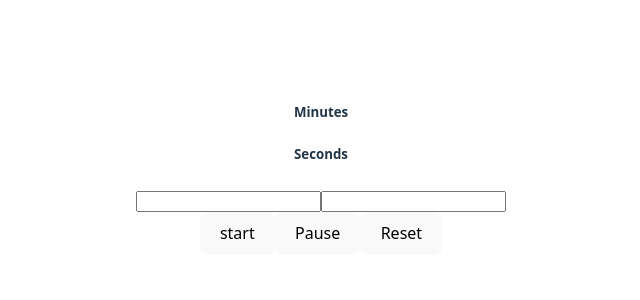
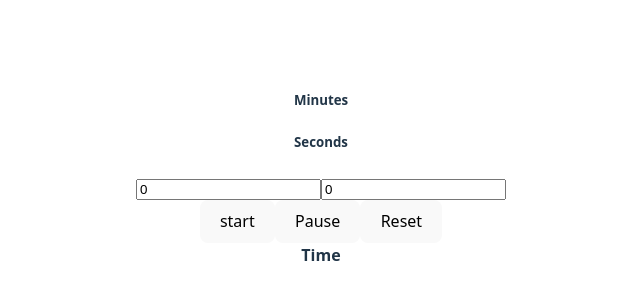
Before and after one commit to MdMuzaffar/React_Counter, a React (Vite) app: page / in a window 1280 px wide. Shown: the part 232-532 px from the top of the page, without its empty margins (319-959 px from the left). Built offline with nearby package versions, Linux system fonts and the light colour scheme.

Commit message:
Chor: React_Timer

```diff
--- a/src/App.tsx
+++ b/src/App.tsx
@@ -1,8 +1,23 @@
 import { useState } from "react";
 import "./App.css";
 
-const InitialMinutes = 0;
 function App() {
+  const [minutes, setMinutes] = useState(0);
+  const [seconds, setSeconds] = useState(0);
+  const [timeLeft, setTimeLeft] = useState<String | null>(null);
+
+  const reset = () => {
+    setMinutes(0);
+    setSeconds(0);
+  };
+
+  const startTimer = () => {
+    const timel = `${minutes} : ${seconds}`;
+    // const timel = minutes + seconds;
+    setTimeLeft(timel);
+  };
+
+  //  MM:SS
   return (
     <>
       <div>
@@ -12,14 +27,27 @@ function App() {
         </div>
 
         <div>
-          <input type="number" />
-          <input type="number" />
+          <input
+            type="number"
+            value={minutes}
+            onChange={(e) => setMinutes(Number(e.target.value))}
+          />
+          <input
+            type="number"
+            value={seconds}
+            onChange={(e) => setSeconds(Number(e.target.value))}
+          />
         </div>
         <div>
-          <button>start</button>
+          <button onClick={startTimer}>start</button>
           <button>Pause</button>
-          <button>Reset</button>
+          <button onClick={reset}>Reset</button>
         </div>
+      </div>
+      <div>
+        <span>
+          <strong>Time</strong> {timeLeft}
+        </span>
       </div>
     </>
   );
```
